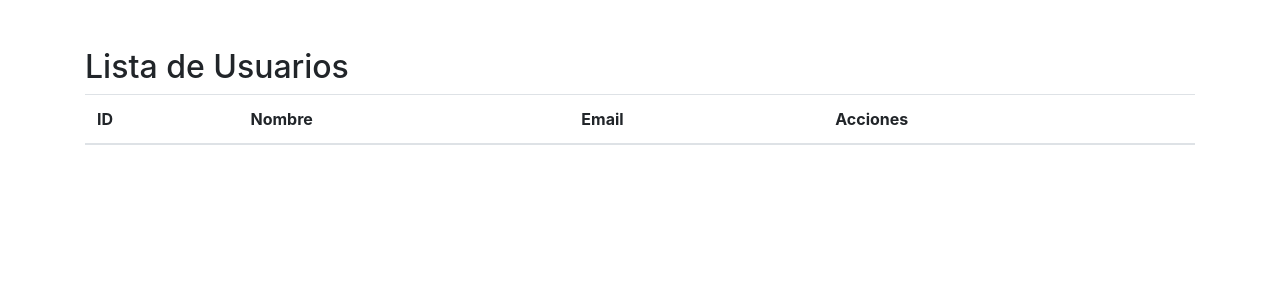
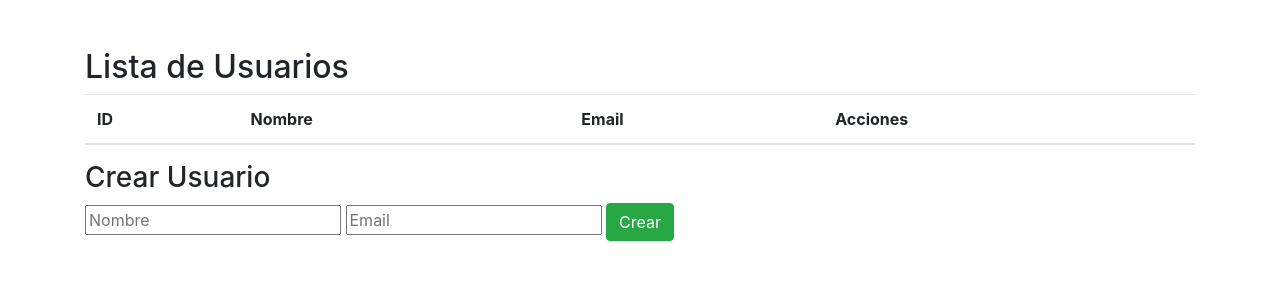
Before and after one commit to ChrisDCP/P-gina-harmony-py, a Flask app: page /usuarios in a window 1280 px wide. Shown: the top 300 px of the page. Run offline with Flask 3, Linux system fonts and the light colour scheme; data that the repository does not hold is empty; some libraries are stand-ins or nearby versions.

Commit message:
reestructura de archivos y crud

```diff
--- a/app.py
+++ /dev/null
@@ -1,50 +0,0 @@
-from flask import Flask, render_template, request
-from fireconfig import db
-
-app = Flask(__name__)
-
-@app.route('/')
-def index():
-    return render_template('index.html')
-
-@app.route('/relax')
-def relax():
-    return render_template('relax.html')
-
-@app.route('/tense')
-def tense():
-    return render_template('tense.html')
-
-@app.route('/login')
-def login():
-    return render_template('login.html')
-
-@app.route("/usuarios")
-def usuarios():
-    #usuarios
-    usuarios_ref = db.reference('users')
-    usuarios = usuarios_ref.get()
-
-    usuarios_list = []
-    if usuarios:
-        for user_id, user_data in usuarios.items():
-            user_data['id'] = user_id
-            usuarios_list.append(user_data)
-
-    #paginado
-    page = request.args.get('page', 1, type=int)
-    per_page = 4
-    total = len(usuarios_list)
-    start = (page - 1) * per_page
-    end = start + per_page
-    paginated_users = usuarios_list[start:end]
-
-    total_pages = (total + per_page - 1) // per_page
-
-    return render_template('usuarios.html', usuarios=paginated_users, page= page, total_pages=total_pages)
-
-
-
-
-if __name__ == '__main__':
-    app.run(debug=True, port=5000)
--- /dev/null
+++ b/app/__init__.py
@@ -0,0 +1,5 @@
+from flask import Flask
+
+app = Flask(__name__)
+
+from app import routes
--- /dev/null
+++ b/app/models.py
@@ -0,0 +1,28 @@
+from fireconfig import db
+
+
+def get_users():
+    users_ref = db.reference('users')
+    users = users_ref.get()
+
+    users_list = []
+
+    if users:
+        for user_id, user_data in users.items():
+            user_data['id'] = user_id
+            users_list.append(user_data)
+    return users_list
+
+
+def post_user(data):
+    user_ref = db.reference('users')
+    new_user_ref = user_ref.push(data)
+    return new_user_ref
+
+def put_user(user_id, data):
+    user_ref = db.reference(f'users/{user_id}')
+    user_ref.update(data)
+
+def delete_user(user_id):
+    user_ref = db.reference(f'users/{user_id}')
+    user_ref.delete()
--- /dev/null
+++ b/app/routes.py
@@ -0,0 +1,58 @@
+from flask import render_template, request, redirect, url_for
+from app.models import get_users, post_user, put_user, delete_user
+from app import app
+
+@app.route('/')
+def index():
+    return render_template('index.html')
+
+@app.route('/relax')
+def relax():
+    return render_template('relax.html')
+
+@app.route('/tense')
+def tense():
+    return render_template('tense.html')
+
+@app.route('/login')
+def login():
+    return render_template('login.html')
+
+@app.route('/usuarios', methods=['GET'])
+def mostrar_usuarios():
+    usuarios = get_users()
+
+    # Paginado
+    page = request.args.get('page', 1, type=int)
+    per_page = 4
+    total = len(usuarios)
+    start = (page - 1) * per_page
+    end = start + per_page
+    paginated_users = usuarios[start:end]
+
+    total_pages = (total + per_page - 1) // per_page
+
+    return render_template('usuarios.html', usuarios=paginated_users, page=page, total_pages=total_pages)
+
+@app.route('/usuario/crear', methods=['POST'])
+def crear_usuario_route():
+    data = {
+        'name': request.form['name'],
+        'email': request.form['email']
+    }
+    post_user(data)
+    return redirect(url_for('mostrar_usuarios'))
+
+@app.route('/usuario/actualizar/<user_id>', methods=['POST'])
+def actualizar_usuario_route(user_id):
+    data = {
+        'name': request.form['name'],
+        'email': request.form['email']
+    }
+    put_user(user_id, data)
+    return redirect(url_for('mostrar_usuarios'))
+
+@app.route('/usuario/eliminar/<user_id>', methods=['POST'])
+def eliminar_usuario_route(user_id):
+    delete_user(user_id)
+    return redirect(url_for('mostrar_usuarios'))
--- a/templates/base.html
+++ b/app/templates/base.html
@@ -41,6 +41,9 @@
                         <li class="nav-item">
                             <a class="nav-link" href="/relax">Sonidos relajantes</a>
                         </li>
+                        <li class="nav-item"></li>
+                            <a class="nav-link" href="/usuarios">Usuarios</a>
+                        </li>
                     </ul>
                     <div class="d-flex justify-content-end">
                         <a href="/login">
--- a/templates/usuarios.html
+++ b/app/templates/usuarios.html
@@ -26,14 +26,29 @@
                 <td>{{ usuario.name }}</td>
                 <td>{{ usuario.email }}</td>
                 <td>
-                    <button class="btn btn-primary btn-sm">Editar</button>
-                    <button class="btn btn-danger btn-sm">Eliminar</button>
+                    <form action="{{ url_for('actualizar_usuario_route', user_id=usuario.id) }}" method="post" style="display: inline;">
+                        <input type="text" name="name" value="{{ usuario.name }}" placeholder="Nuevo nombre">
+                        <input type="text" name="email" value="{{ usuario.email }}" placeholder="Nuevo email">
+                        <button class="btn btn-primary btn-sm">Editar</button>
+                    </form>
+                    <form action="{{ url_for('eliminar_usuario_route', user_id=usuario.id) }}" method="post" style="display: inline;">
+                        <button class="btn btn-danger btn-sm">Eliminar</button>
+                    </form>
                 </td>
             </tr>
             {% endfor %}
         </tbody>
     </table>
 
+    <!-- Formulario para crear usuario -->
+    <h3>Crear Usuario</h3>
+    <form action="{{ url_for('crear_usuario_route') }}" method="post">
+        <input type="text" name="name" placeholder="Nombre">
+        <input type="email" name="email" placeholder="Email">
+        <button type="submit" class="btn btn-success">Crear</button>
+    </form>
+
+    <!-- pagination -->
     <nav>
         <ul class="pagination">
             {% if page > 1 %}
--- /dev/null
+++ b/run.py
@@ -0,0 +1,4 @@
+from app import app
+
+if __name__ == '__main__':
+    app.run(debug=True, port=5000)
```
Also changed, not shown: firebase-credentials.json (deleted, +0 -13 lines), app/templates/index.html (renamed from templates/index.html), app/templates/login.html (renamed from templates/login.html), app/templates/relax.html (renamed from templates/relax.html), app/templates/tense.html (renamed from templates/tense.html), 1 other file.
